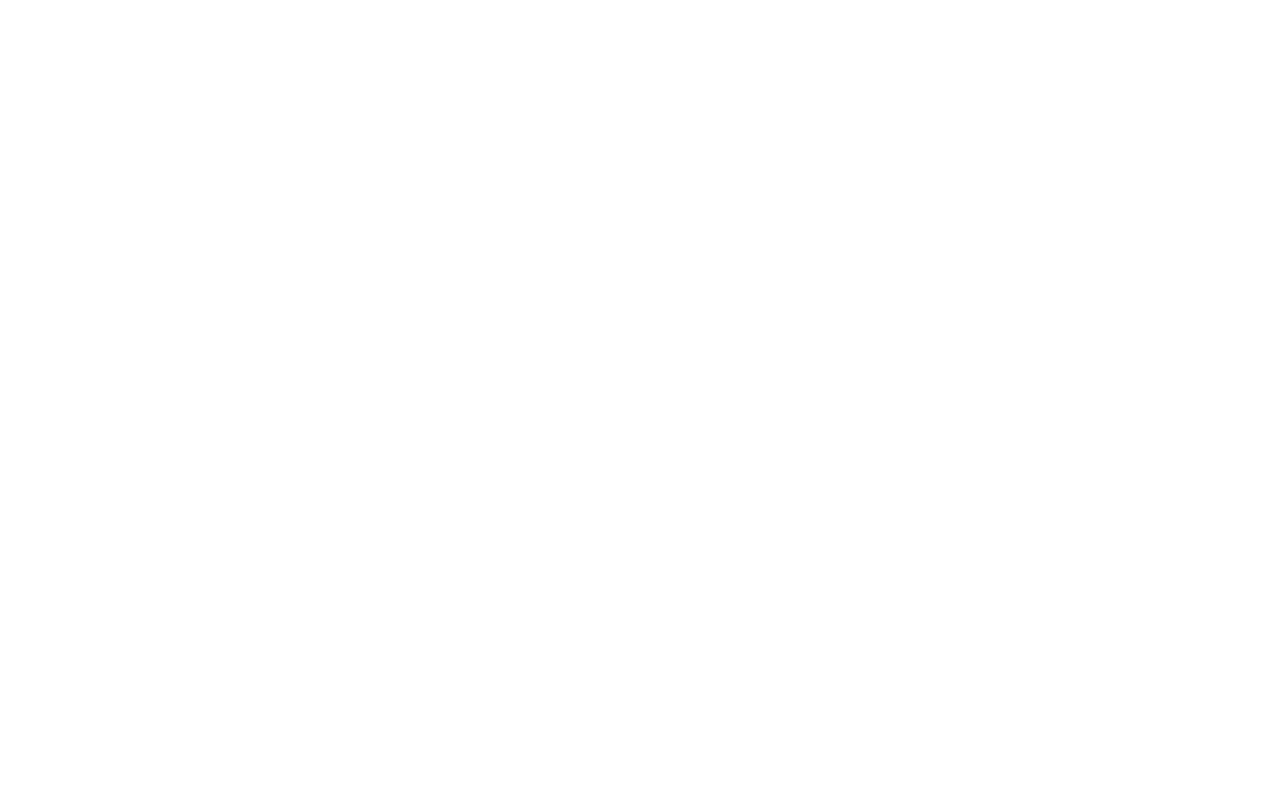
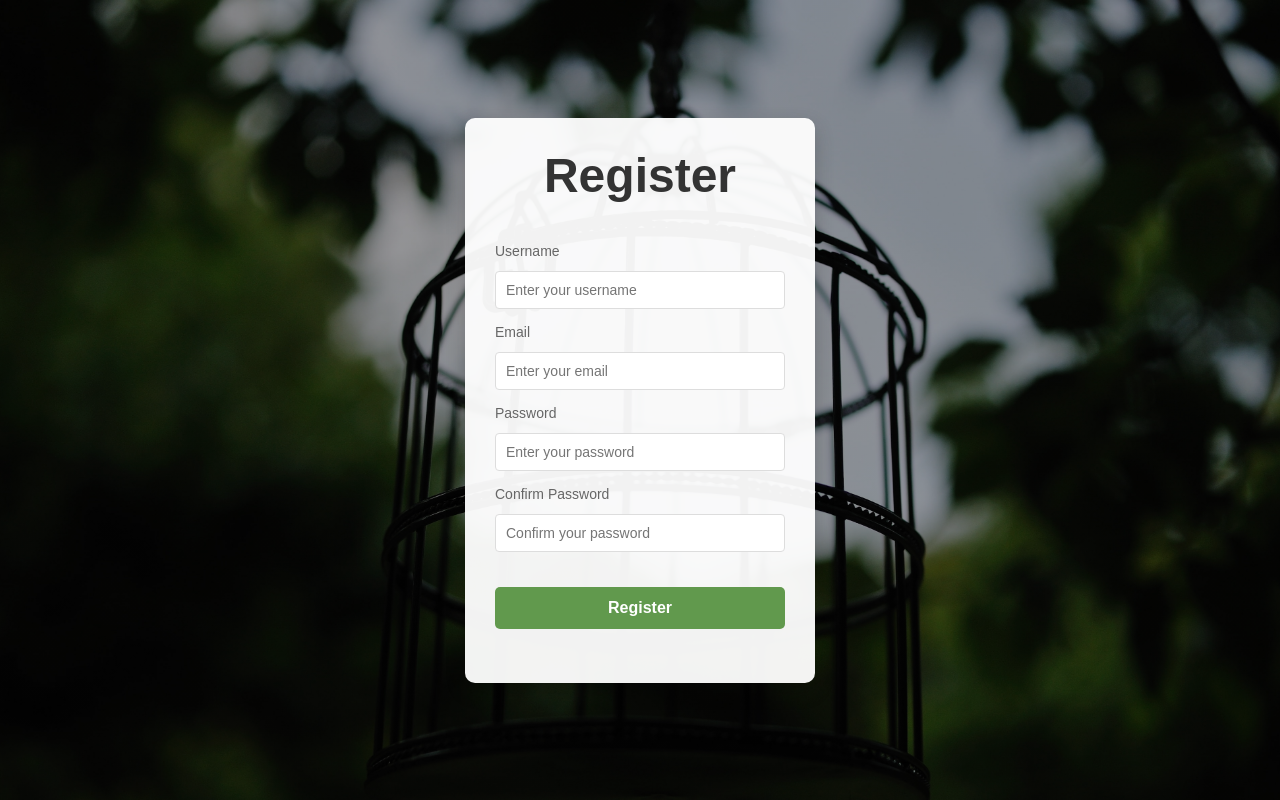
Before and after one commit to MisakiZuijin/projek_jualbelikandangonline_app, a React (Create React App) app: page /Register in a window 1280 px wide. Before the commit this address had no page. Built offline with nearby package versions, Linux system fonts and the light colour scheme.

Commit message:
Update Register

```diff
--- a/src/App.js
+++ b/src/App.js
@@ -2,6 +2,7 @@
 import { BrowserRouter as Router, Routes, Route} from 'react-router-dom';
 import Home from './pages/Beranda/UserDashboard.js';
 import Login from './pages/Login/Login.js';
+import Register from './pages/Register/Register.js';
 import EditUserProfile from './pages/Profile/EditUserProfile.js';
 import EditAdminProfile from './pages/Profile/EditAdminProfile.js';
 import AdminDashboard from './pages/Admin/AdminDashboard.js';
@@ -24,6 +25,7 @@
             <div className="App">
               <Routes>
                 <Route path="/" element={<Login />} />
+                <Route path="/Register" element={<Register />}/>
                 <Route path="/home" element={<Home />} />
                 <Route path="/admin" element={<AdminDashboard />} />
                 <Route path="/edit-profile-user" element={<EditUserProfile />} />
--- a/src/components/CSS/ButtonBack.css
+++ b/src/components/CSS/ButtonBack.css
@@ -1,16 +1,12 @@
 .back-button {
     position: fixed;
     z-index: 90;
-    bottom: 60px;
-    left: 20px;
-    height: 50px;
     width: 50px;
     display: flex;
     align-items: center;
+    text-align: center;
     background: linear-gradient(135deg, #61994D, #27441d);
     color: white;
-    padding-left: 12px;
-    padding-bottom: 8px;
     border: none;
     border-radius: 50px;
     cursor: pointer;
@@ -18,5 +14,6 @@
 }
 
 .back-icon {
+    margin-bottom: 9px;
     font-size: 25px;
 }
--- a/src/pages/Admin/AdminDashboard.css
+++ b/src/pages/Admin/AdminDashboard.css
@@ -85,6 +85,7 @@
 }
 
 .add-product-button {
+    width: 175px;
     margin-bottom: 20px;
     padding: 10px 20px;
     background-color: #61994D;
--- a/src/pages/Login/Login.css
+++ b/src/pages/Login/Login.css
@@ -25,7 +25,7 @@
     gap: 20px;
     width: 100%;
     max-width: 350px;
-    height: 500px;
+    height: 450px;
     padding: 30px;
     border-radius: 10px;
     box-shadow: 0 8px 20px rgba(0, 0, 0, 0.2);
--- a/src/pages/Login/Login.js
+++ b/src/pages/Login/Login.js
@@ -13,14 +13,16 @@
         e.preventDefault();
 
         // Logika autentikasi sederhana dengan pengecekan role berdasarkan email
-        const isAdmin = email === 'admin@gmail.com' && password === 'adminpass';
-        const isUser = email === 'user@gmail.com' && password === 'userpass';
+        if (email === 'admin@gmail.com' && password === 'adminpass') {
+            navigate('/admin');
+            return;
+        }
 
-        if (isAdmin) {
-            // Navigasi ke halaman Admin Dashboard
-            navigate('/admin');
-        } else if (isUser) {
-            // Navigasi ke halaman Beranda Pengguna
+        const users = JSON.parse(localStorage.getItem('users')) || [];
+        const user = users.find(u => u.email === email && u.password === password);
+
+        if (user) {
+            // Navigasi ke halaman beranda pengguna
             navigate('/home');
         } else {
             alert('Login gagal, periksa email dan password Anda');
--- a/src/pages/Register/Register.css
+++ b/src/pages/Register/Register.css
@@ -0,0 +1,88 @@
+/* Reset */
+* {
+    margin: 0;
+    padding: 0;
+    box-sizing: border-box;
+}
+
+/* Container */
+.register-container {
+    display: flex;
+    justify-content: center;
+    align-items: center;
+    height: 100vh;
+    background-image: linear-gradient(#00000069, #00000069), url('/public/wallpaperbetter.jpg');
+    background-size: cover;
+    background-position: center;
+    font-family: Arial, sans-serif;
+}
+
+.register-card {
+    display: flex;
+    flex-direction: column;
+    background-color: rgba(255, 255, 255, 0.95);
+    gap: 20px;
+    width: 100%;
+    max-width: 350px;
+    height: 565px;
+    padding: 30px;
+    border-radius: 10px;
+    box-shadow: 0 8px 20px rgba(0, 0, 0, 0.2);
+    text-align: center;
+}
+
+.register-title {
+    font-size: 48px;
+    color: #333;
+    margin-bottom: 20px;
+    font-weight: 700;
+}
+
+.form-group {
+    display: flex;
+    flex-direction: column;
+    text-align: left;
+    gap: 7px;
+    margin-bottom: 20px;
+}
+
+.form-input {
+    padding: 10px;
+    font-size: 16px;
+    border: 1px solid #ddd;
+    border-radius: 5px;
+    outline: none;
+    transition: border-color 0.3s ease;
+}
+
+.form-input:focus {
+    border-color: #61994D;
+}
+
+.btn-register {
+    width: 100%;
+    padding: 12px;
+    margin-top: 20px;
+    background-color: #61994D;
+    color: white;
+    font-size: 16px;
+    font-weight: bold;
+    border: none;
+    border-radius: 5px;
+    cursor: pointer;
+    transition: background-color 0.3s ease;
+}
+
+.btn-register:hover {
+    background-color: #4d793d;
+}
+
+.error {
+    font-size: 12px;
+    color: #dc3545;
+}
+
+.success {
+    font-size: 12px;
+    color: #61994D;
+}
--- a/src/pages/Register/Register.js
+++ b/src/pages/Register/Register.js
@@ -0,0 +1,133 @@
+import React, { useState } from 'react';
+import { useNavigate } from 'react-router-dom'; // Import useNavigate
+import './Register.css';
+
+const Register = () => {
+    const [formData, setFormData] = useState({
+        username: '',
+        email: '',
+        password: '',
+        confirmPassword: '',
+    });
+
+    const [error, setError] = useState('');
+    const [success, setSuccess] = useState('');
+
+    const navigate = useNavigate(); // Initialize navigate
+
+    const handleChange = (e) => {
+        setFormData({
+            ...formData,
+            [e.target.name]: e.target.value,
+        });
+    };
+
+    const validateForm = () => {
+        const { username, email, password, confirmPassword } = formData;
+        if (!username || !email || !password || !confirmPassword) {
+            setError('All fields are required.');
+            return false;
+        }
+        if (password !== confirmPassword) {
+            setError('Passwords do not match.');
+            return false;
+        }
+        setError('');
+        return true;
+    };
+
+    const handleSubmit = (e) => {
+        e.preventDefault();
+
+        if (!validateForm()) return;
+
+        // Simulate saving user data to localStorage
+        const newUser = { ...formData };
+        const existingUsers = JSON.parse(localStorage.getItem('users')) || [];
+        existingUsers.push(newUser);
+        localStorage.setItem('users', JSON.stringify(existingUsers));
+
+        setSuccess('Registration successful!');
+
+        // Navigate to the login page after successful registration
+        setTimeout(() => {
+            navigate('/'); // Navigating to the login page
+        }, 1000); // Wait for 1 second before navigating to allow success message to show
+
+        // Reset form fields
+        setFormData({
+            username: '',
+            email: '',
+            password: '',
+            confirmPassword: '',
+        });
+    };
+
+    return (
+        <div className="register-container">
+            <div className="register-card">
+                <h2 className="register-title">Register</h2>
+                {error && <div className="error">{error}</div>}
+                {success && <div className="success">{success}</div>}
+
+                <form className="register-form" onSubmit={handleSubmit} autoComplete="off">
+                    <div className="form-group">
+                        <label htmlFor="username">Username</label>
+                        <input
+                            type="text"
+                            id="username"
+                            name="username"
+                            className="form-input"
+                            value={formData.username}
+                            onChange={handleChange}
+                            placeholder="Enter your username"
+                        />
+                    </div>
+
+                    <div className="form-group">
+                        <label htmlFor="email">Email</label>
+                        <input
+                            type="email"
+                            id="email"
+                            name="email"
+                            className="form-input"
+                            value={formData.email}
+                            onChange={handleChange}
+                            placeholder="Enter your email"
+                        />
+                    </div>
+
+                    <div className="form-group">
+                        <label htmlFor="password">Password</label>
+                        <input
+                            type="password"
+                            id="password"
+                            name="password"
+                            className="form-input"
+                            value={formData.password}
+                            onChange={handleChange}
+                            placeholder="Enter your password"
+                        />
+                    </div>
+
+                    <div className="form-group">
+                        <label htmlFor="confirmPassword">Confirm Password</label>
+                        <input
+                            type="password"
+                            id="confirmPassword"
+                            name="confirmPassword"
+                            className="form-input"
+                            value={formData.confirmPassword}
+                            onChange={handleChange}
+                            placeholder="Confirm your password"
+                        />
+                    </div>
+
+                    <button type="submit" className="btn-register">Register</button>
+                </form>
+            </div>
+        </div>
+    );
+};
+
+export default Register;
```
